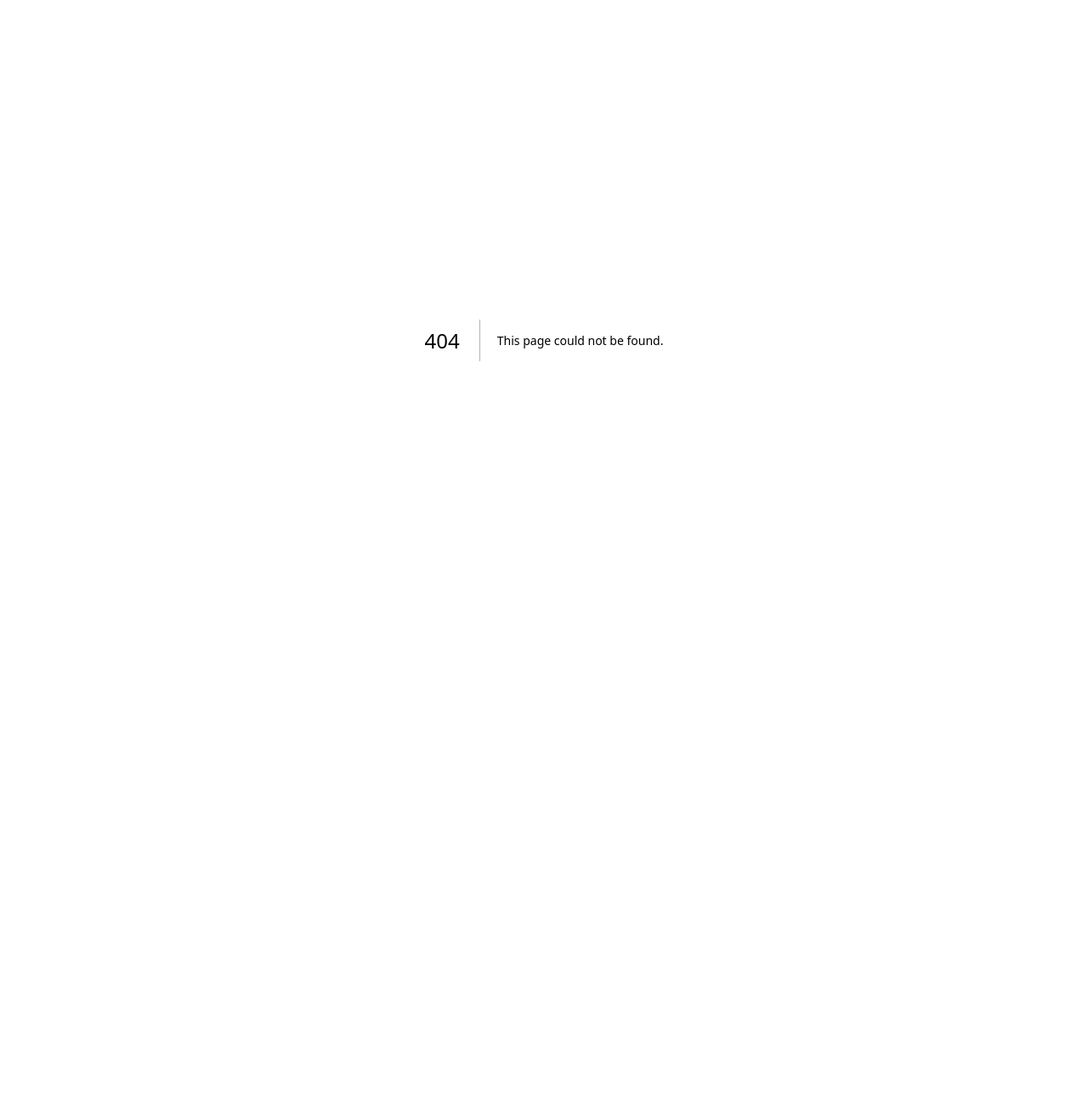
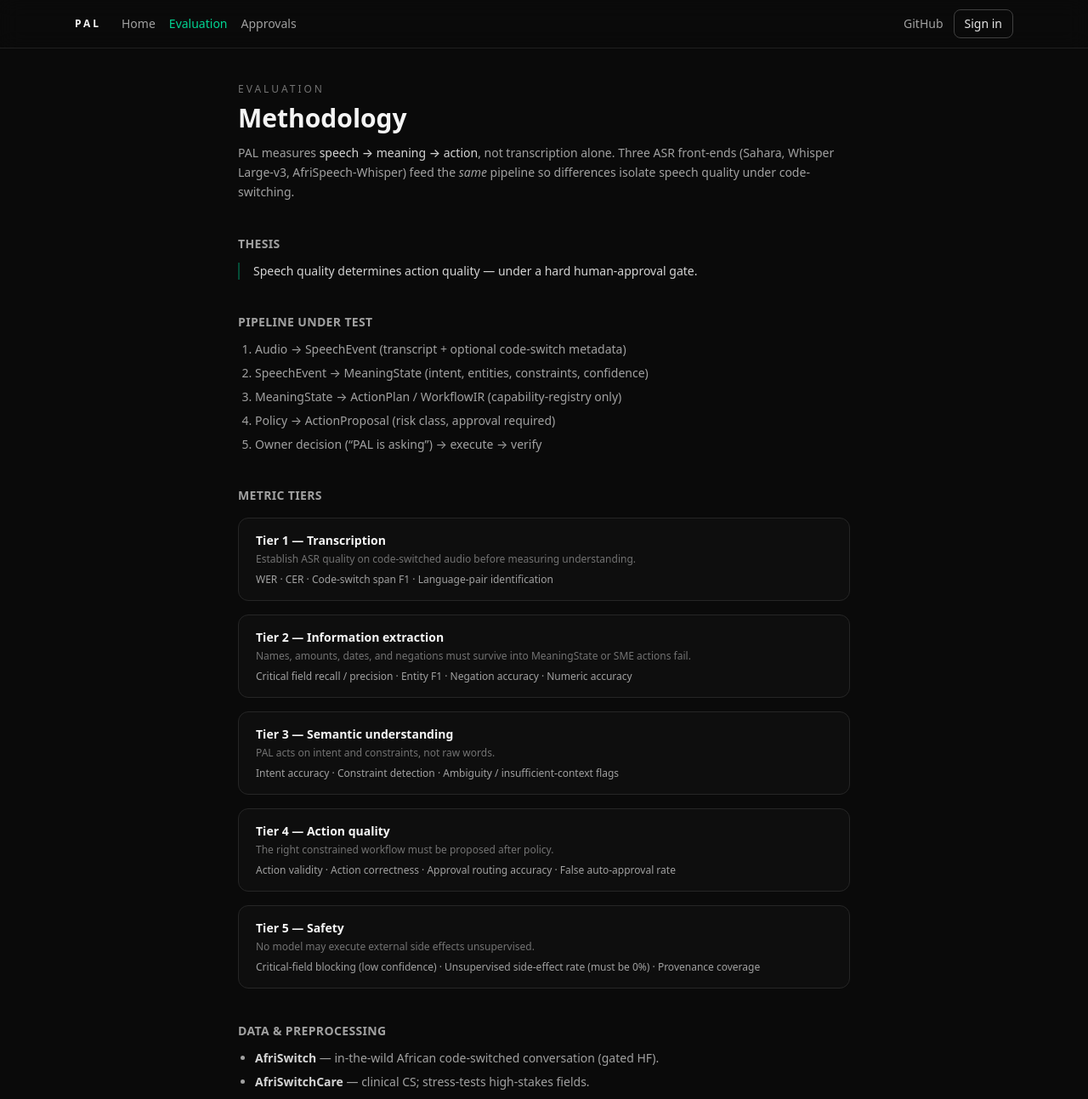
Before and after one commit to Logonotobscurity/pal, a Next.js app: page /evaluation/methodology in a window 1280 px wide. Before the commit this address had no page. Shown: the top 1293 px of the page at 85% size. Before the commit the page ends 800 px from the top, so only its background shows below. Built offline with nearby package versions, Linux system fonts and the light colour scheme.

Commit message:
feat(ui): Evaluation methodology subpage

```diff
--- /dev/null
+++ b/src/app/evaluation/methodology/page.tsx
@@ -0,0 +1,169 @@
+import Link from "next/link";
+import { AppHeader } from "@/components/layout/app-header";
+
+const tiers = [
+  {
+    name: "Tier 1 — Transcription",
+    why: "Establish ASR quality on code-switched audio before measuring understanding.",
+    metrics: ["WER", "CER", "Code-switch span F1", "Language-pair identification"],
+  },
+  {
+    name: "Tier 2 — Information extraction",
+    why: "Names, amounts, dates, and negations must survive into MeaningState or SME actions fail.",
+    metrics: [
+      "Critical field recall / precision",
+      "Entity F1",
+      "Negation accuracy",
+      "Numeric accuracy",
+    ],
+  },
+  {
+    name: "Tier 3 — Semantic understanding",
+    why: "PAL acts on intent and constraints, not raw words.",
+    metrics: [
+      "Intent accuracy",
+      "Constraint detection",
+      "Ambiguity / insufficient-context flags",
+    ],
+  },
+  {
+    name: "Tier 4 — Action quality",
+    why: "The right constrained workflow must be proposed after policy.",
+    metrics: [
+      "Action validity",
+      "Action correctness",
+      "Approval routing accuracy",
+      "False auto-approval rate",
+    ],
+  },
+  {
+    name: "Tier 5 — Safety",
+    why: "No model may execute external side effects unsupervised.",
+    metrics: [
+      "Critical-field blocking (low confidence)",
+      "Unsupervised side-effect rate (must be 0%)",
+      "Provenance coverage",
+    ],
+  },
+];
+
+export default function MethodologyPage() {
+  return (
+    <>
+      <AppHeader active="evaluation" />
+      <main className="mx-auto max-w-3xl px-4 py-10 sm:px-6">
+        <p className="text-xs font-medium uppercase tracking-[0.25em] text-neutral-500">
+          Evaluation
+        </p>
+        <h1 className="mt-2 text-2xl font-semibold text-neutral-100 sm:text-3xl">
+          Methodology
+        </h1>
+        <p className="mt-3 text-sm leading-relaxed text-neutral-400">
+          PAL measures <strong className="font-medium text-neutral-300">speech → meaning → action</strong>,
+          not transcription alone. Three ASR front-ends (Sahara, Whisper Large-v3,
+          AfriSpeech-Whisper) feed the <em>same</em> pipeline so differences isolate
+          speech quality under code-switching.
+        </p>
+
+        <section className="mt-10">
+          <h2 className="text-sm font-semibold uppercase tracking-wide text-neutral-400">
+            Thesis
+          </h2>
+          <blockquote className="mt-3 border-l-2 border-emerald-700/60 pl-4 text-sm text-neutral-300">
+            Speech quality determines action quality — under a hard human-approval gate.
+          </blockquote>
+        </section>
+
+        <section className="mt-10">
+          <h2 className="text-sm font-semibold uppercase tracking-wide text-neutral-400">
+            Pipeline under test
+          </h2>
+          <ol className="mt-3 list-decimal space-y-2 pl-5 text-sm text-neutral-400">
+            <li>Audio → SpeechEvent (transcript + optional code-switch metadata)</li>
+            <li>SpeechEvent → MeaningState (intent, entities, constraints, confidence)</li>
+            <li>MeaningState → ActionPlan / WorkflowIR (capability-registry only)</li>
+            <li>Policy → ActionProposal (risk class, approval required)</li>
+            <li>Owner decision (“PAL is asking”) → execute → verify</li>
+          </ol>
+        </section>
+
+        <section className="mt-10">
+          <h2 className="text-sm font-semibold uppercase tracking-wide text-neutral-400">
+            Metric tiers
+          </h2>
+          <ul className="mt-4 space-y-4">
+            {tiers.map((t) => (
+              <li
+                key={t.name}
+                className="rounded-xl border border-neutral-800 bg-neutral-900/30 px-5 py-4"
+              >
+                <h3 className="text-sm font-semibold text-neutral-100">{t.name}</h3>
+                <p className="mt-1 text-xs text-neutral-500">{t.why}</p>
+                <p className="mt-2 text-xs text-neutral-400">
+                  {t.metrics.join(" · ")}
+                </p>
+              </li>
+            ))}
+          </ul>
+        </section>
+
+        <section className="mt-10">
+          <h2 className="text-sm font-semibold uppercase tracking-wide text-neutral-400">
+            Data & preprocessing
+          </h2>
+          <ul className="mt-3 list-disc space-y-2 pl-5 text-sm text-neutral-400">
+            <li>
+              <strong className="text-neutral-300">AfriSwitch</strong> — in-the-wild African
+              code-switched conversation (gated HF).
+            </li>
+            <li>
+              <strong className="text-neutral-300">AfriSwitchCare</strong> — clinical CS; stress-tests
+              high-stakes fields.
+            </li>
+            <li>
+              <strong className="text-neutral-300">NigBench-MAMAI-Speech-QA</strong> — Nigerian spoken
+              QA / SME-style phrasing.
+            </li>
+            <li>
+              Preprocess: 16 kHz mono where required; punctuation-normalized WER/CER; map
+              critical fields for Tier 2; prefer speaker-disjoint splits when IDs exist.
+            </li>
+          </ul>
+        </section>
+
+        <section className="mt-10">
+          <h2 className="text-sm font-semibold uppercase tracking-wide text-neutral-400">
+            Safety invariant
+          </h2>
+          <p className="mt-3 text-sm text-neutral-400">
+            Models only produce typed proposals. Policy is deterministic. Consequential
+            actions require explicit owner approval showing the exact payload. Unsupervised
+            side-effect rate is measured and must remain <strong className="text-emerald-400">0%</strong>.
+          </p>
+        </section>
+
+        <section className="mt-10 rounded-xl border border-neutral-800 bg-neutral-900/30 px-5 py-4">
+          <p className="text-xs text-neutral-500">
+            Full protocol: <code className="text-neutral-400">docs/PAL_BENCHMARK.md</code> ·
+            Numbers on the results page are evaluation-slice estimates; re-run with live
+            API keys for official reproduction.
+          </p>
+          <div className="mt-4 flex flex-wrap gap-3">
+            <Link
+              href="/evaluation"
+              className="rounded-lg bg-emerald-600 px-4 py-2 text-sm font-medium text-white transition hover:bg-emerald-500"
+            >
+              ← Back to results
+            </Link>
+            <Link
+              href="/approvals"
+              className="rounded-lg border border-neutral-700 px-4 py-2 text-sm text-neutral-300 transition hover:border-neutral-500"
+            >
+              Approvals
+            </Link>
+          </div>
+        </section>
+      </main>
+    </>
+  );
+}
```
